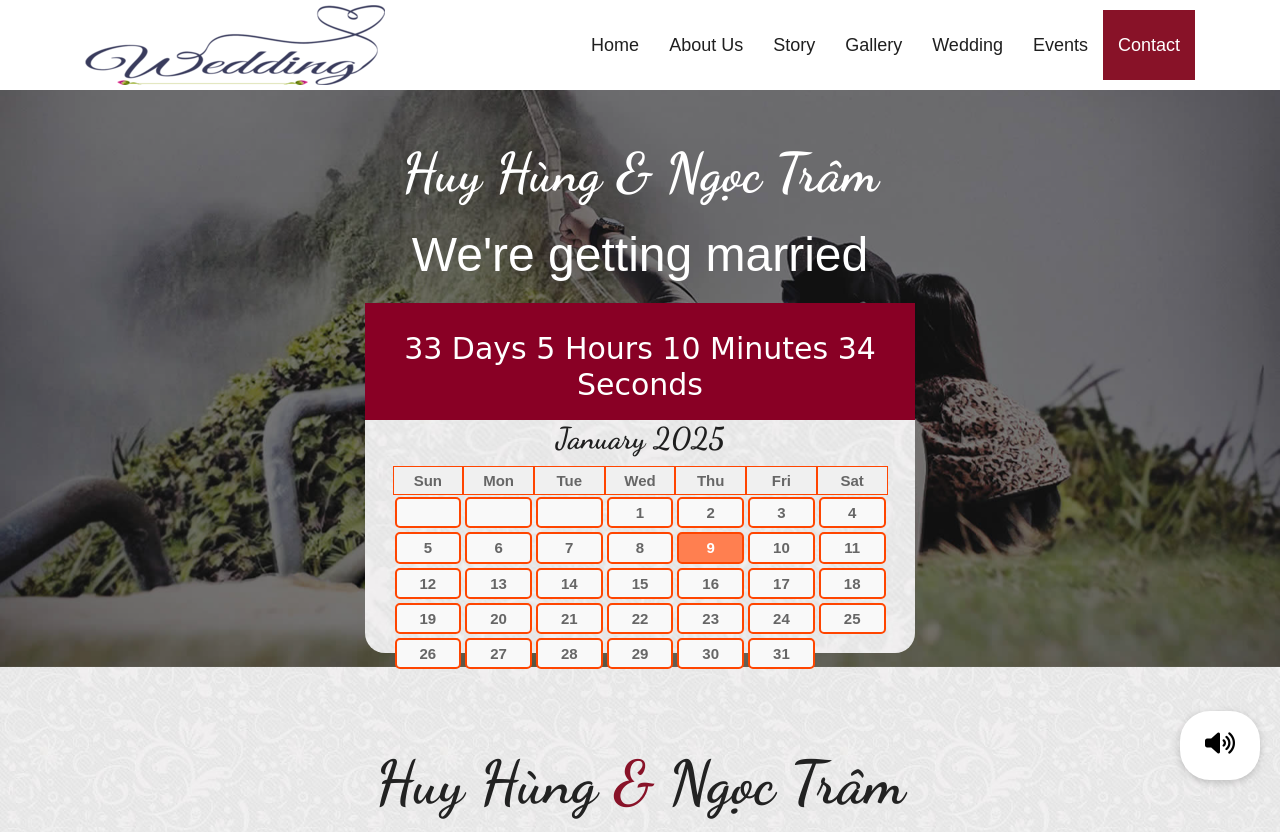
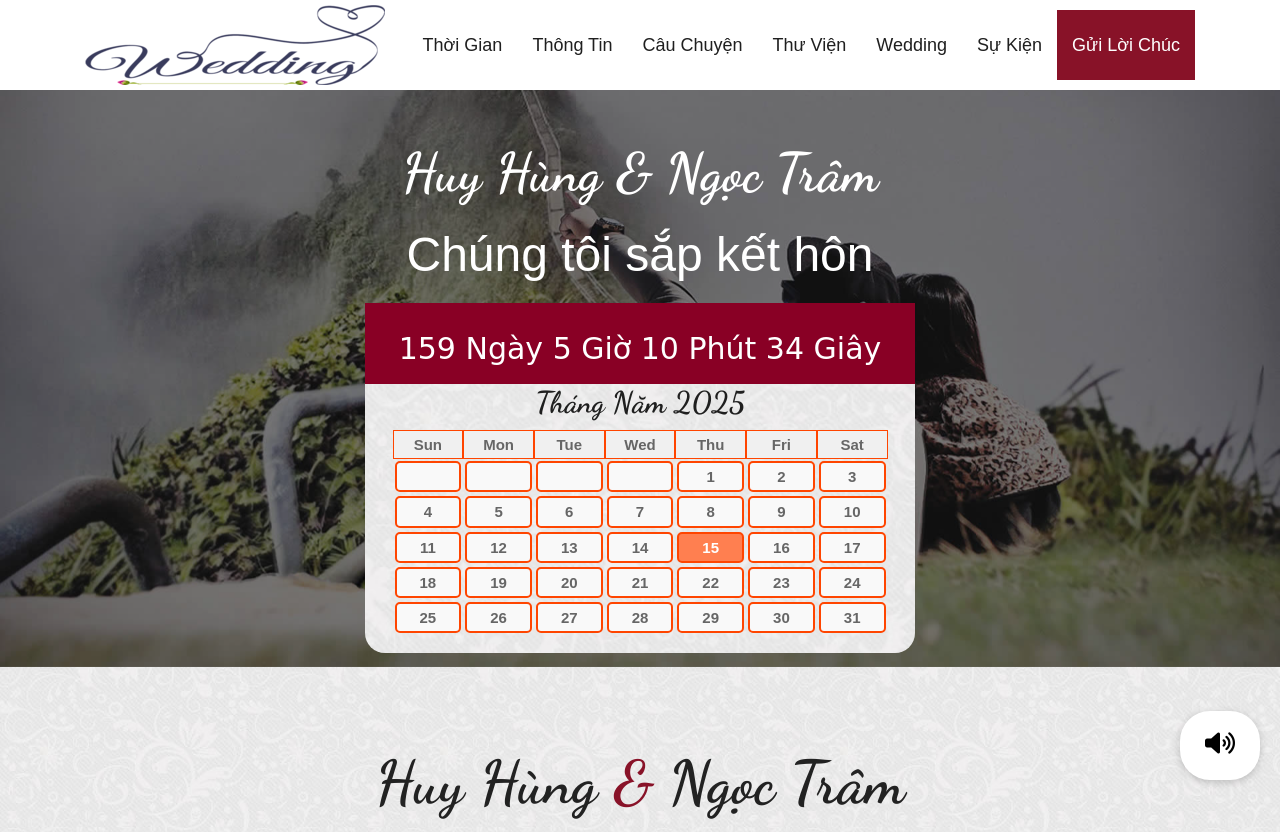
Before and after one commit to Hungpnh96/wedding-site, a plain HTML site: page index.html in a window 1280 px wide. Shown: the top 832 px of the page. Drawn offline with Linux system fonts and the light colour scheme; some packages are replaced by stand-ins of ours; a script that the page names is missing; a web font is replaced by a local one.

Commit message:
commit convert VNI

```diff
--- a/index.html
+++ b/index.html
@@ -68,14 +68,14 @@
 				</button>
                 <div class="collapse navbar-collapse justify-content-end" id="navbar-wd">
                     <ul class="navbar-nav">
-                        <li><a class="nav-link active" href="#home">Home</a></li>
-                        <li><a class="nav-link" href="#about">About Us</a></li>
-                        <li><a class="nav-link" href="#story">Story</a></li>
+                        <li><a class="nav-link active" href="#home">Thời gian</a></li>
+                        <li><a class="nav-link" href="#about">Thông tin</a></li>
+                        <li><a class="nav-link" href="#story">Câu chuyện</a></li>
                         <!-- <li><a class="nav-link" href="#family">Family</a></li> -->
-                        <li><a class="nav-link" href="#gallery">Gallery</a></li>
+                        <li><a class="nav-link" href="#gallery">Thư viện</a></li>
 						<li><a class="nav-link" href="#wedding">Wedding</a></li>
-                        <li><a class="nav-link" href="#events">Events</a></li>
-						<li><a class="nav-link" href="#contact">Contact</a></li>
+                        <li><a class="nav-link" href="#events">Sự kiện</a></li>
+						<li><a class="nav-link" href="#contact">Gửi lời chúc</a></li>
                     </ul>
                 </div>
             </div>
@@ -92,7 +92,8 @@
 		</ul>
 		<div class="lbox-details">
 			<h1>Huy Hùng & Ngọc Trâm</h1>
-			<h2>We're getting married</h2>
+			<!-- <h2>We're getting married</h2> -->
+			<h2>Chúng tôi sắp kết hôn</h2>
 
 			<!-- Countdown Timer -->
 			<div class="countdown main-time clearfix">
@@ -101,7 +102,7 @@
 				</div>
 				<!-- Calendar for January 2025 -->
 				<div class="calendar">
-					<h3>January 2025</h3>
+					<h3 class="date-display" id="dateDisplay" ></h3>
 					<div class="days">
 						<div>Sun</div>
 						<div>Mon</div>
@@ -140,9 +141,9 @@
 										<img class="img-fluid" src="images/about-img-01.jpg" alt="" />
 									</div>
 									<ul>
-										<li><a href="#"><i class="fa fa-facebook"></i></a></li>
-										<li><a href="#"><i class="fa fa-twitter"></i></a></li>
-										<li><a href="#"><i class="fa fa-google-plus"></i></a></li>
+										<li><a href="#"><i class="fa-brands fa-facebook"></i></a></li>
+										<li><a href="#"><i class="fa-brands fa-facebook-messenger"></i></a></li>
+										<li><a href="#"><i class="fa-brands fa-instagram"></i></a></li>
 									</ul>
 								</div>
 							</div>
@@ -158,9 +159,9 @@
 										<img class="img-fluid" src="images/about-img-02.jpg" alt="" />
 									</div>
 									<ul>
-										<li><a href="#"><i class="fa fa-facebook"></i></a></li>
-										<li><a href="#"><i class="fa fa-twitter"></i></a></li>
-										<li><a href="#"><i class="fa fa-google-plus"></i></a></li>
+										<li><a href="https://www.facebook.com/hung.pnh96/"><i class="fa-brands fa-facebook"></i></a></li>
+										<li><a href="https://www.facebook.com/messages/t/100006880813960"><i class="fa-brands fa-facebook-messenger"></i></a></li>
+										<li><a href=""><i class="fa-brands fa-instagram"></i></a></li>
 									</ul>
 								</div>
 							</div>
@@ -182,7 +183,7 @@
 			<div class="row">
 				<div class="col-lg-12">
 					<div class="title-box">
-						<h2>Our Story</h2>
+						<h2>Câu chuyện</h2>
 					</div>
 				</div>
 			</div>
@@ -405,7 +406,7 @@
 			<div class="row">
 				<div class="col-lg-12">
 					<div class="title-box">
-						<h2>Gallery</h2>
+						<h2>Thư viện</h2>
 						<p>
 							Thư viện ảnh là nơi chúng tôi lưu giữ những kỷ niệm đẹp nhất trong hành trình tình yêu của mình.
 							Những bức ảnh ghi lại những khoảnh khắc ngọt ngào, từ những lần hẹn hò đầu tiên cho đến ngày lễ cưới trọng đại.
@@ -540,7 +541,7 @@
 			<div class="row">
 				<div class="col-lg-12">
 					<div class="title-box">
-						<h2>Events</h2>
+						<h2>Sự kiện</h2>
 					</div>
 				</div>
 			</div>
@@ -590,7 +591,7 @@
 			<div class="row">
 				<div class="col-lg-12">
 					<div class="title-box">
-						<h2>Contact wth us</h2>
+						<h2>Gửi lời chúc cho chúng tôi</h2>
 						<p>Bạn muốn nhắn nhủ gì cho chúng tôi không? </p>
 					</div>
 				</div>
--- a/js/myjs.js
+++ b/js/myjs.js
@@ -1,11 +1,44 @@
 document.addEventListener("DOMContentLoaded", function () {
 	// Cấu hình biến ngày, tháng, năm, giờ và phút
 	const year = 2025;
-	const month = 0; // Tháng 0 là tháng 1 (January)
-	const day = 9;
+	const month = 4; // Bắt đầu từ 0 là tháng 1
+	const day = 15; // Ngày 15
 	const hour = 11; // 11 giờ
 	const minute = 0; // 0 phút
 	const second = 0; // 0 giây
+
+	// Hàm lấy tên tháng từ số tháng
+	function getMonthName(month) {
+		// const monthNames = [
+			// "January", "February", "March", "April",
+			// "May", "June", "July", "August",
+			// "September", "October", "November", "December"
+		// ];
+
+		const monthNames = [
+			"Tháng Một", "Tháng Hai", "Tháng Ba", "Tháng Bốn",
+			"Tháng Năm", "Tháng Sáu", "Tháng Bảy", "Tháng Tám",
+			"Tháng Chín", "Tháng Mười", "Tháng Mười Một", "Tháng Mười Hai"
+		];
+
+		// Trả về tên tháng (0-based index)
+		return monthNames[month];
+	}
+
+	// Hàm hiển thị tháng trong HTML
+	function displayMonth() {
+		//const month = 4; // Tháng 5 (số 4 vì JavaScript bắt đầu từ 0)
+		const monthName = getMonthName(month); // Lấy tên tháng
+
+		// Gắn tên tháng vào HTML
+		document.getElementById("dateDisplay").textContent = `${monthName} ${year}`;
+	}
+
+	// Gọi hàm hiển thị
+	displayMonth();
+
+
+
 
 	// Thiết lập ngày giờ mục tiêu
 	const targetDate = new Date(year, month, day, hour, minute, second).getTime();
@@ -21,7 +54,7 @@ document.addEventListener("DOMContentLoaded", function () {
 		const seconds = Math.floor((timeRemaining % (1000 * 60)) / 1000);
 
 		document.getElementById("countdown").innerHTML =
-			`${days} Days ${hours} Hours ${minutes} Minutes ${seconds} Seconds`;
+			`${days} Ngày ${hours} Giờ ${minutes} Phút ${seconds} Giây`;
 	}
 
 	// Cập nhật bộ đếm ngược mỗi giây
@@ -29,7 +62,15 @@ document.addEventListener("DOMContentLoaded", function () {
 
 	// Hàm tạo lịch
 	function generateCalendar() {
-		const daysInJanuary = 31; // Số ngày trong tháng 1
+		//const daysInMonth = 31; // Số ngày trong tháng 5
+
+		const daysInMonths = [31, 28, 31, 30, 31, 30, 31, 31, 30, 31, 30, 31];
+		// Nếu năm nhuận
+		if ((year % 4 === 0 && year % 100 !== 0) || year % 400 === 0) {
+			daysInMonths[1] = 29; // Tháng 2 có 29 ngày
+		}
+		const daysInMonth = daysInMonths[month];
+
 		const firstDay = new Date(year, month, 1).getDay(); // Ngày bắt đầu của tuần (0-6)
 
 		const calendarDates = document.getElementById("calendar-dates");
@@ -40,8 +81,8 @@ document.addEventListener("DOMContentLoaded", function () {
 			calendarDates.innerHTML += `<div></div>`;
 		}
 
-		// Thêm các ngày trong tháng 1
-		for (let i = 1; i <= daysInJanuary; i++) {
+		// Thêm các ngày trong tháng 5
+		for (let i = 1; i <= daysInMonth; i++) {
 			if (i === day) {
 				// Nổi bật ngày đã chỉ định
 				calendarDates.innerHTML += `<div class="selected">${i}</div>`;
@@ -51,9 +92,10 @@ document.addEventListener("DOMContentLoaded", function () {
 		}
 	}
 
-	// Tạo lịch cho tháng 1 năm 2025
+	// Tạo lịch cho tháng 5 năm 2025
 	generateCalendar();
 });
+
 
 document.addEventListener('DOMContentLoaded', function () {
 	const audio = document.getElementById('backgroundAudio');
```
